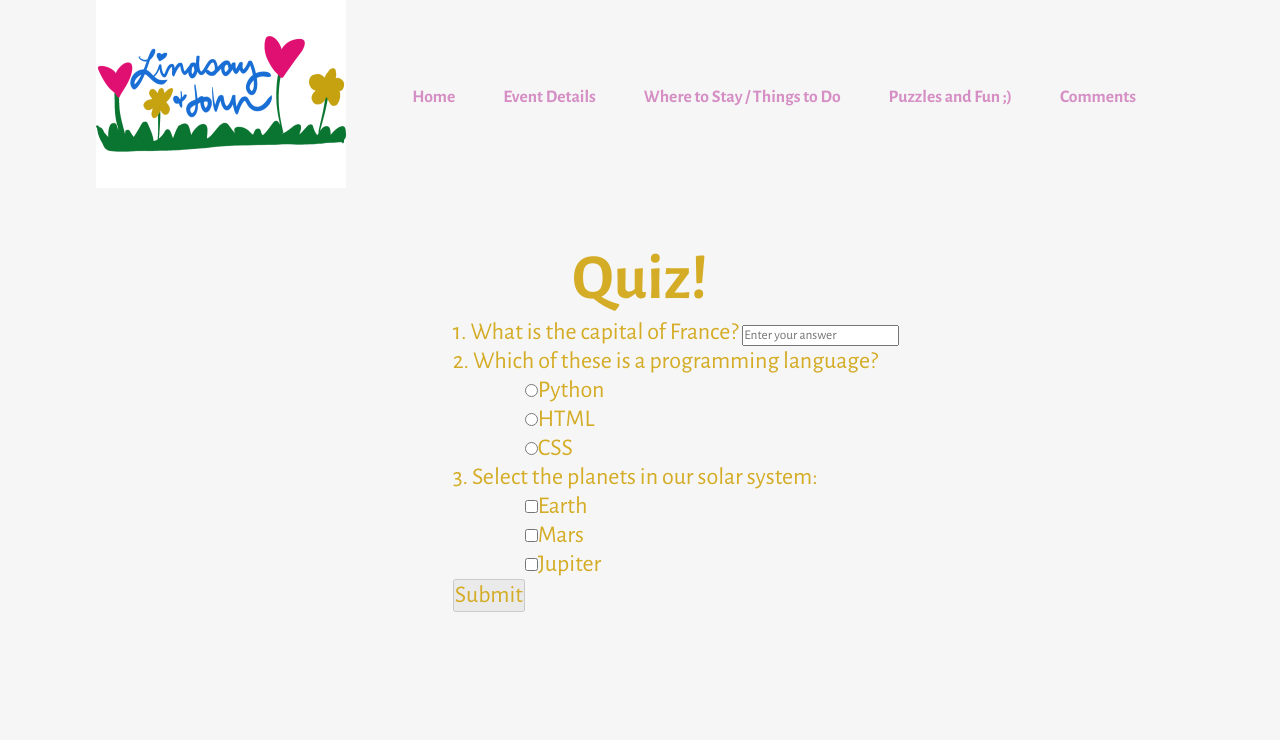
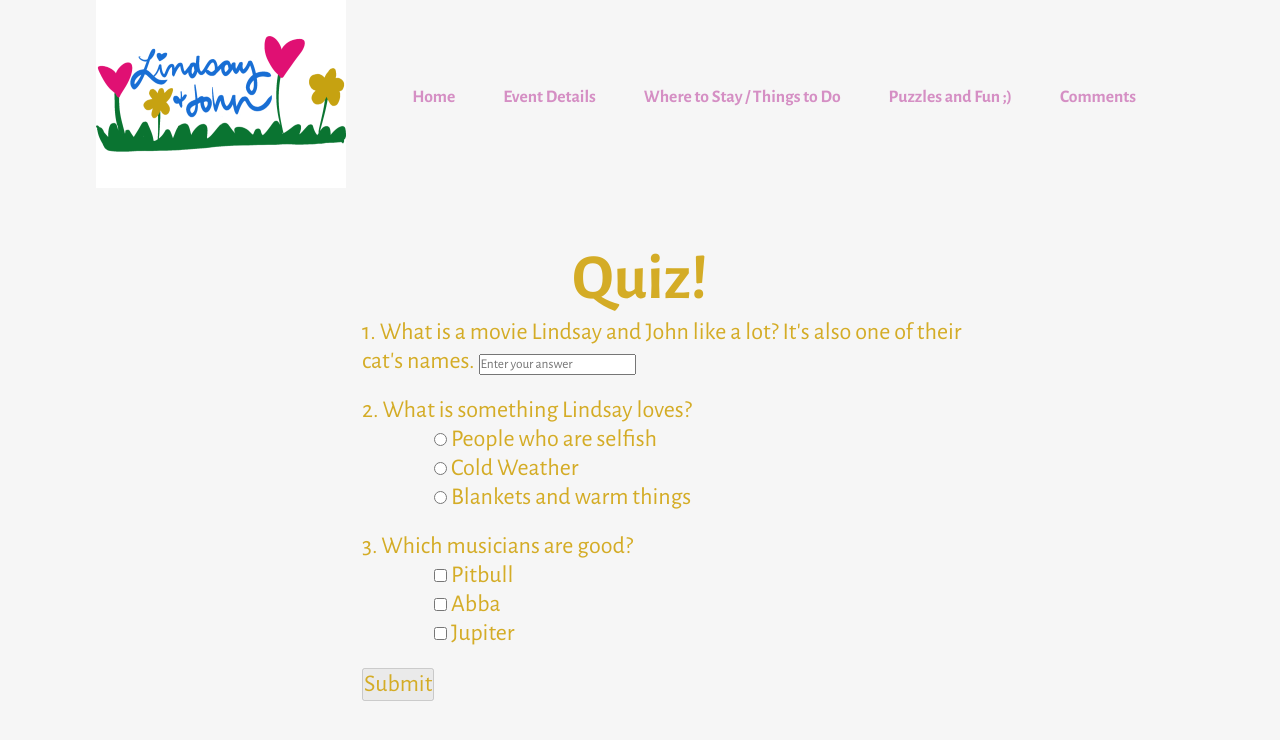
Before and after one commit to johnpmeyer/WeddingWebsite, a React (Create React App) app in the folder weddding_website/: page /puzzles-fun in a window 1280 px wide. Shown: the top 740 px of the page. Built offline with nearby package versions, Linux system fonts and the light colour scheme.

Commit message:
adding questions

```diff
--- a/weddding_website/src/App.css
+++ b/weddding_website/src/App.css
@@ -100,6 +100,9 @@
     padding-left: 3em;
   }
 
+  .puzzles-games-question {
+    margin-bottom: 20px;
+  }
 
   .where-to-stay-main-text-container iframe {
     width: 50%;
--- a/weddding_website/src/components/Puzzles_Fun.js
+++ b/weddding_website/src/components/Puzzles_Fun.js
@@ -27,8 +27,8 @@ const QuizForm = () => {
             <h2 className='primary-heading'>Quiz!</h2>
             <form className='puzzles-games-forms'>
               {/* Question 1 - Short answer */}
-              <div>
-                <label htmlFor="question1">1. What is the capital of France?  </label>
+              <div className = 'puzzles-games-question'>
+                <label htmlFor="question1">1. What is a movie Lindsay and John like a lot? It's also one of their cat's names.  </label>
                 <input
                   type="text"
                   id="question1"
@@ -40,72 +40,72 @@ const QuizForm = () => {
               </div>
 
               {/* Question 2 - Multiple choice */}
-              <div>
-                <label>2. Which of these is a programming language?</label>
+              <div className = 'puzzles-games-question'>
+                <label>2. What is something Lindsay loves?</label>
                 <div className = 'puzzles-games-input'>
                   <input
                     type="radio"
-                    id="python"
+                    id="People who are selfish"
                     name="question2"
-                    value="Python"
+                    value="People who are selfish"
                     onChange={handleChange}
                   />
-                  <label htmlFor="python">Python</label>
+                  <label htmlFor="python">  People who are selfish</label>
                 </div>
                 <div className = 'puzzles-games-input'>
                   <input
                     type="radio"
-                    id="html"
+                    id="Cold Weather"
                     name="question2"
-                    value="HTML"
+                    value="Cold Weather"
                     onChange={handleChange}
                   />
-                  <label htmlFor="html">HTML</label>
+                  <label htmlFor="html">  Cold Weather</label>
                 </div>
                 <div className = 'puzzles-games-input'>
                   <input
                     type="radio"
-                    id="css"
+                    id="Blankets and warm things"
                     name="question2"
-                    value="CSS"
+                    value="Blankets and warm things"
                     onChange={handleChange}
                   />
-                  <label htmlFor="css">CSS</label>
+                  <label htmlFor="css">  Blankets and warm things</label>
                 </div>
               </div>
 
               {/* Question 3 - Checkbox */}
-              <div>
-                <label>3. Select the planets in our solar system:</label>
+              <div className = 'puzzles-games-question'>
+                <label>3. Which musicians are good?</label>
                 <div className = 'puzzles-games-input'>
                   <input
                     type="checkbox"
-                    id="earth"
+                    id="Pitbull"
                     name="question3"
-                    value="Earth"
+                    value="Pitbull"
                     onChange={handleChange}
                   />
-                  <label htmlFor="earth">Earth</label>
+                  <label htmlFor="earth">  Pitbull</label>
                 </div>
                 <div className = 'puzzles-games-input'>
                   <input
                     type="checkbox"
-                    id="mars"
+                    id="Abba"
                     name="question3"
-                    value="Mars"
+                    value="Abba"
                     onChange={handleChange}
                   />
-                  <label htmlFor="mars">Mars</label>
+                  <label htmlFor="mars">  Abba</label>
                 </div>
                 <div className = 'puzzles-games-input'>
                   <input
                     type="checkbox"
-                    id="jupiter"
+                    id="Bon Jovi"
                     name="question3"
-                    value="Jupiter"
+                    value="Bon Jovi"
                     onChange={handleChange}
                   />
-                  <label htmlFor="jupiter">Jupiter</label>
+                  <label htmlFor="Bon Jovi">  Jupiter</label>
                 </div>
               </div>
 
```
